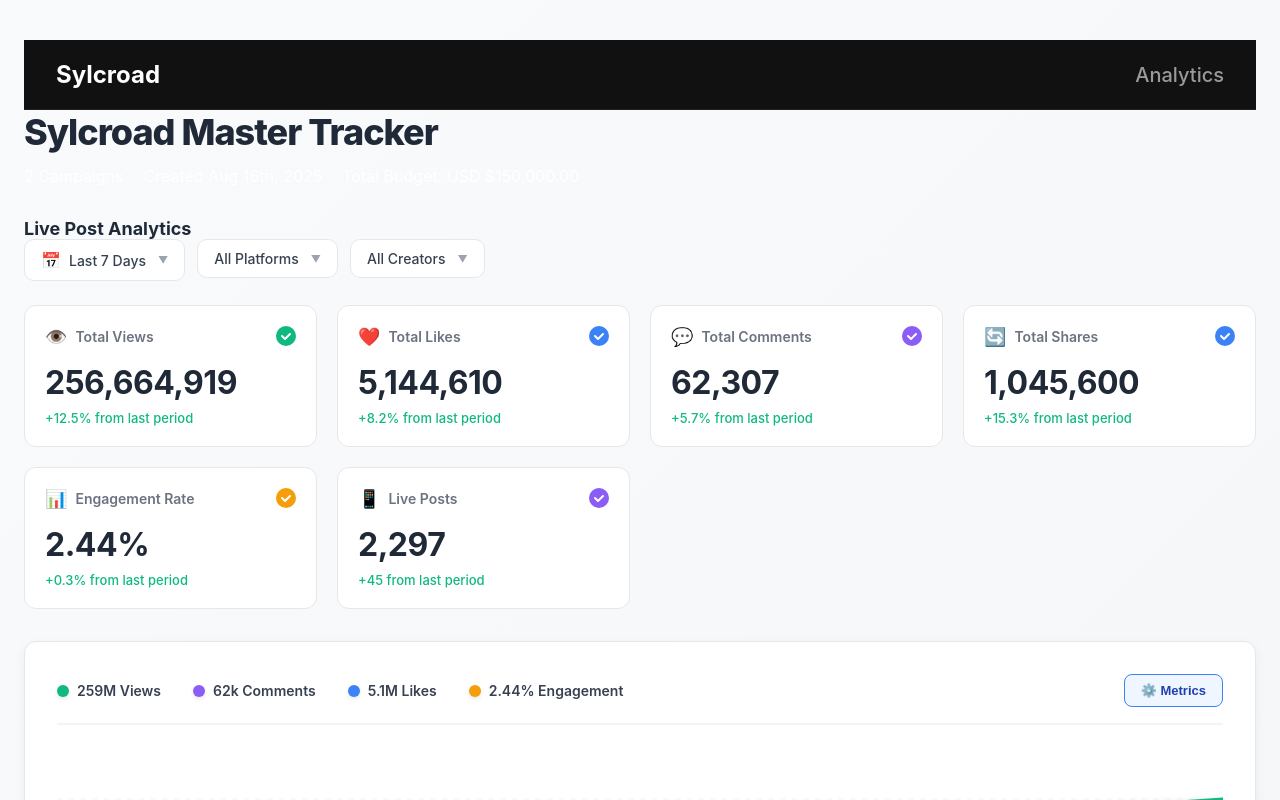
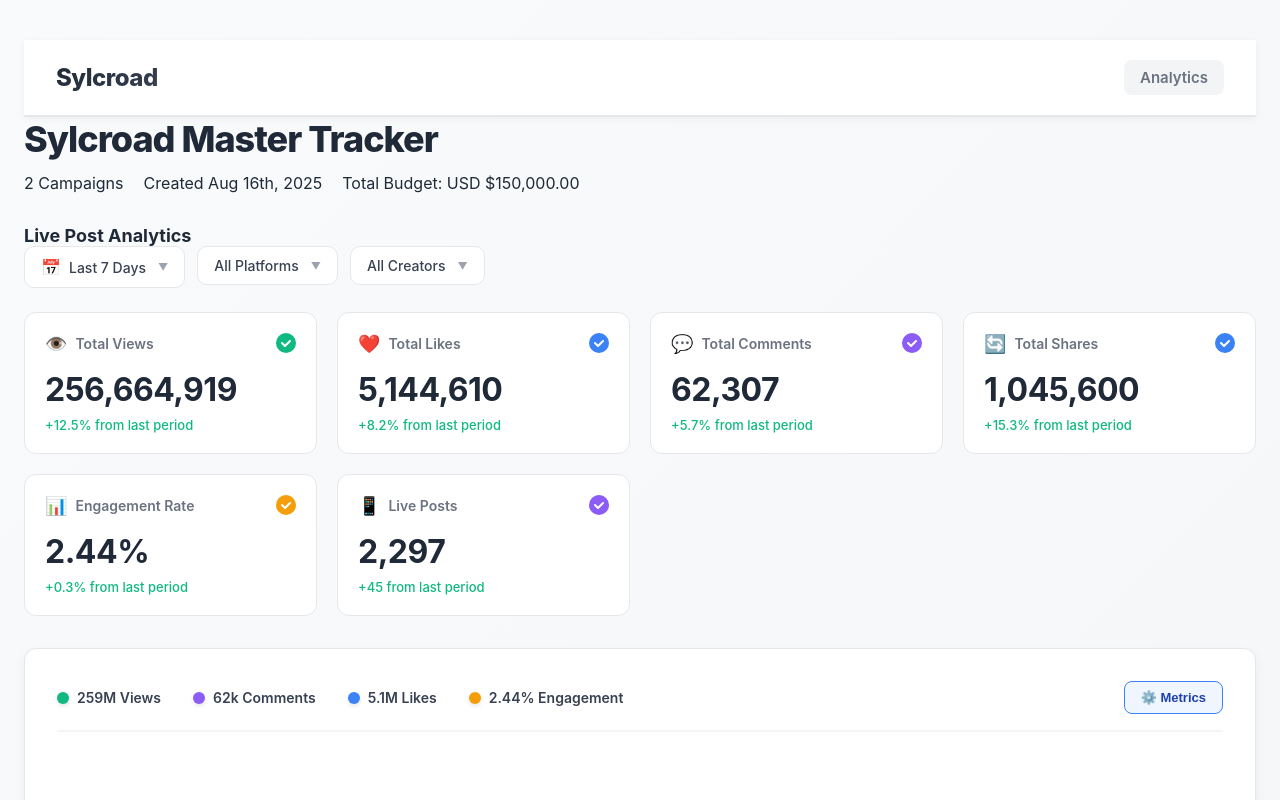
Before and after one commit to gzbomerif-sketch/sylcroad-production, a React (Create React App) app: page / in a window 1280 px wide. Shown: the top 800 px of the page. Built offline with nearby package versions, Linux system fonts and the light colour scheme.

Commit message:
⚪ CLEAN EVERYWHERE: White header, white background, no more black!

```diff
--- a/src/App.css
+++ b/src/App.css
@@ -5,16 +5,16 @@
 }
 
 body {
-  font-family: -apple-system, BlinkMacSystemFont, 'Segoe UI', 'Inter', 'Roboto', 'Oxygen',
+  font-family: 'Inter', -apple-system, BlinkMacSystemFont, 'Segoe UI', 'Roboto', 'Oxygen',
     'Ubuntu', 'Cantarell', 'Fira Sans', 'Droid Sans', 'Helvetica Neue',
     sans-serif;
   -webkit-font-smoothing: antialiased;
   -moz-osx-font-smoothing: grayscale;
-  background: #0a0a0a;
-  color: #ffffff;
+  background: #f9fafb;
+  color: #1f2937;
 }
 
 .App {
   min-height: 100vh;
-  background: #0a0a0a;
+  background: #f9fafb;
 }
--- a/src/components/Header.css
+++ b/src/components/Header.css
@@ -1,7 +1,8 @@
 .header {
-  background: #111;
-  border-bottom: 1px solid #222;
-  padding: 1.25rem 2rem;
+  background: #ffffff;
+  border-bottom: 2px solid #e5e7eb;
+  padding: 20px 32px;
+  box-shadow: 0 2px 8px rgba(0, 0, 0, 0.05);
 }
 
 .header-content {
@@ -18,10 +19,15 @@
 }
 
 .logo-text {
-  font-size: 1.5rem;
-  font-weight: 700;
-  color: #fff;
+  font-size: 24px;
+  font-weight: 800;
+  color: #1f2937;
   margin: 0;
+  letter-spacing: -0.5px;
+  background: linear-gradient(135deg, #1f2937 0%, #374151 100%);
+  -webkit-background-clip: text;
+  -webkit-text-fill-color: transparent;
+  background-clip: text;
 }
 
 .logo-right {
@@ -30,7 +36,32 @@
 }
 
 .brand-text {
-  font-size: 1.25rem;
-  font-weight: 500;
-  color: #999;
+  font-size: 15px;
+  font-weight: 600;
+  color: #6b7280;
+  padding: 8px 16px;
+  background: #f3f4f6;
+  border-radius: 8px;
+  transition: all 0.15s cubic-bezier(0.4, 0, 0.2, 1);
 }
+
+.brand-text:hover {
+  background: #e5e7eb;
+  color: #374151;
+}
+
+/* Responsive */
+@media (max-width: 768px) {
+  .header {
+    padding: 16px 20px;
+  }
+
+  .logo-text {
+    font-size: 20px;
+  }
+
+  .brand-text {
+    font-size: 14px;
+    padding: 6px 12px;
+  }
+}
```
Also changed, not shown: 6 other files (tests, documents, lock files or other folders).
